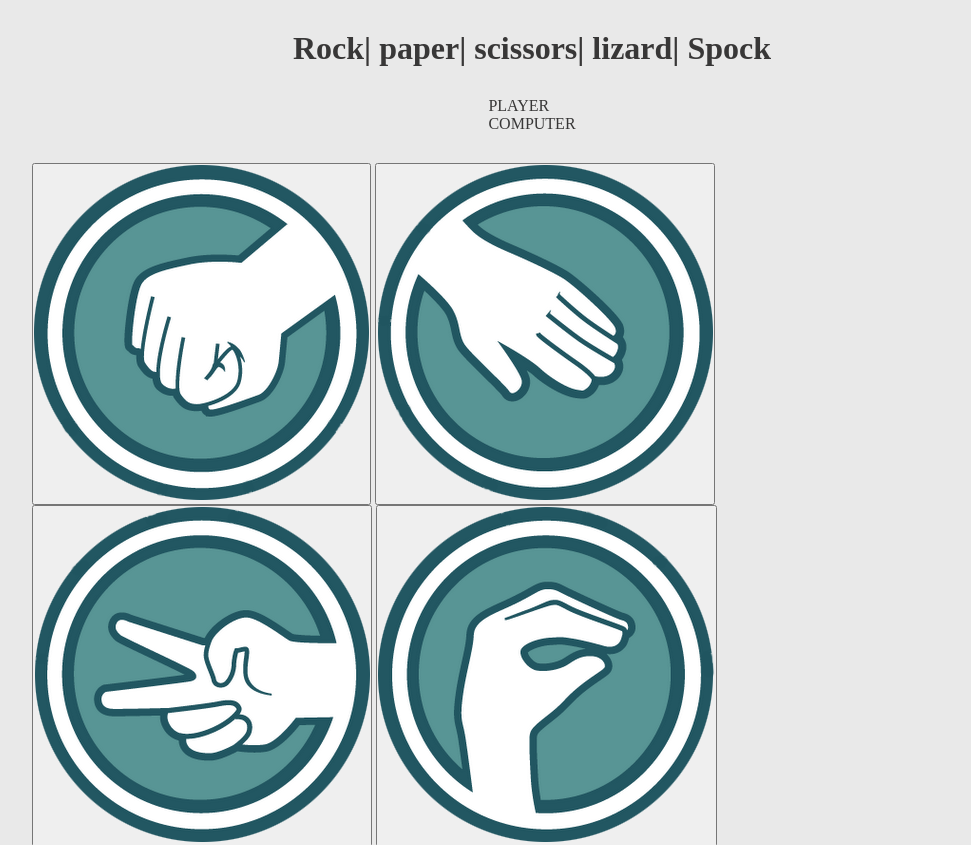
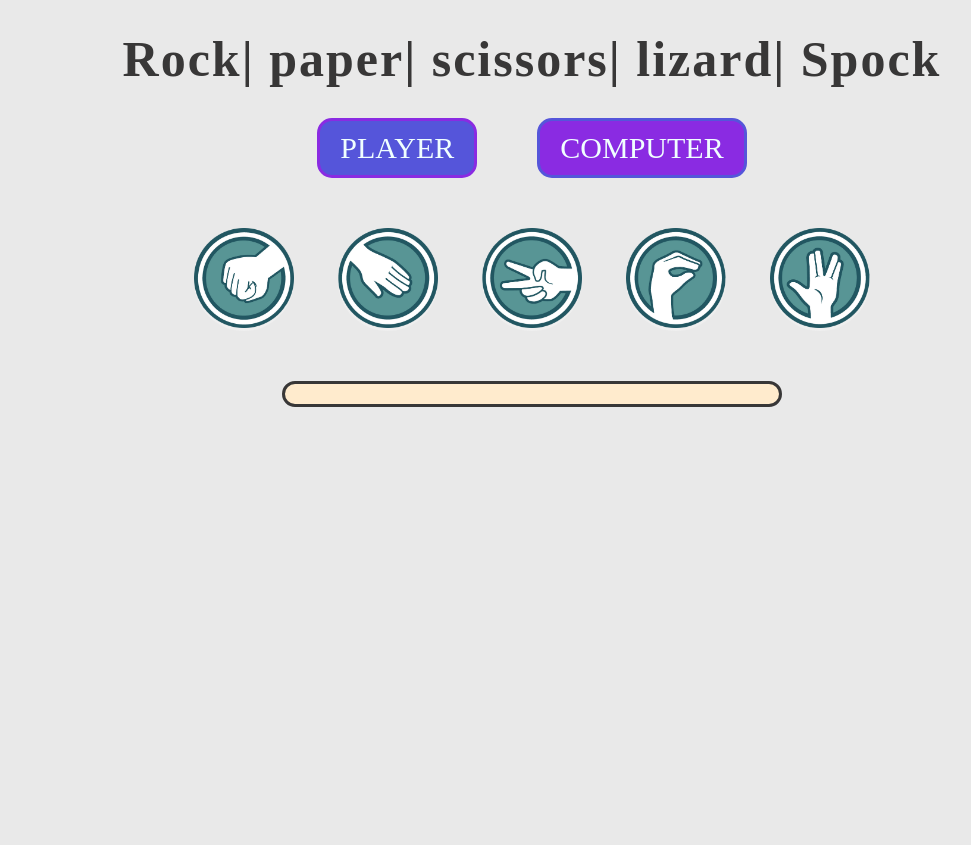
Before and after one commit to Code-Institute-Submissions/SuperBejot-project_2, a plain HTML site: page index.html in a window 1280 px wide. Shown: the top 845 px of the page, without its empty margins (108-1079 px from the left). After the commit the page ends 800 px from the top, so only its background shows below. Drawn offline with Linux system fonts and the light colour scheme; files that its build step writes are made by us from their sources; files whose address does not match are found by name.

Commit message:
add rest of css style

```diff
--- a/assets/css/style.css
+++ b/assets/css/style.css
@@ -14,3 +14,92 @@ body {
     color: rgb(56, 55, 55);
     background-color: rgb(233, 233, 233);
 }
+
+button {
+    cursor: pointer;
+}
+
+h1 {
+    font-size: 50px;
+    letter-spacing: 2px;
+}
+
+.scores {
+    display: flex;
+    gap: 20px;
+    align-items: center;
+}
+
+.scores p {
+    padding: 10px 20px;
+    color: azure;
+    border-radius: 15px;
+    font-size: 30px;
+}
+
+.scores .player {
+    background: rgb(85, 85, 218);
+    border: solid blueviolet;
+}
+
+.scores .computer {
+    background: blueviolet;
+    border: solid rgb(85, 85, 218)
+}
+
+.scores span {
+    font-size: 35px;
+}
+
+.options button {
+    border: none;
+    margin: 20px;
+    border-radius: 50px;
+}
+
+.options button.active {
+    transform: scale(1.2);
+}
+
+.options button img {
+    width: 100px;
+    height: 100px;
+    pointer-events: none;
+}
+
+.choices {
+    font-size: 30px;
+    display: none;
+}
+
+.choices.active {
+    display: block;
+}
+
+.results {
+    font-size: 40px;
+    width: 50%;
+    text-align: center;
+    padding: 10px;
+    border-radius: 15px;
+    background-color: blanchedalmond;
+    border: solid;
+}
+
+.reset-game {
+    background: rgb(85, 79, 79);
+    color: azure;
+    font-size: 18px;
+    padding: 5px 10px;
+    border-radius: 15px;
+    transition: all 0.2s ease-in-out;
+    display: none;
+}
+
+.reset-game.active {
+    display: block;
+}
+
+.reset-game:hover {
+    background: rgba(85, 79, 79, 0.788);
+}
--- a/index.html
+++ b/index.html
@@ -11,7 +11,7 @@
     <link rel="icon" type="image/png" sizes="16x16" href="/favicon-16x16.png" />
     <link rel="manifest" href="/site.webmanifest" />
     <!--CSS-->
-    <link rel="stylesheet" href="style.css" />
+    <link rel="stylesheet" href="/assets/css/style.css" />
   </head>
   <body>
     <h1>Rock| paper| scissors| lizard| Spock</h1>
```
